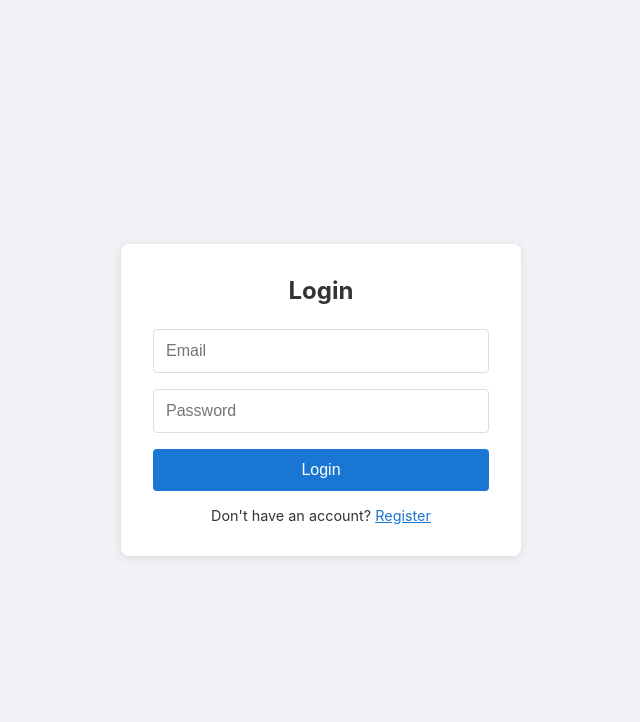
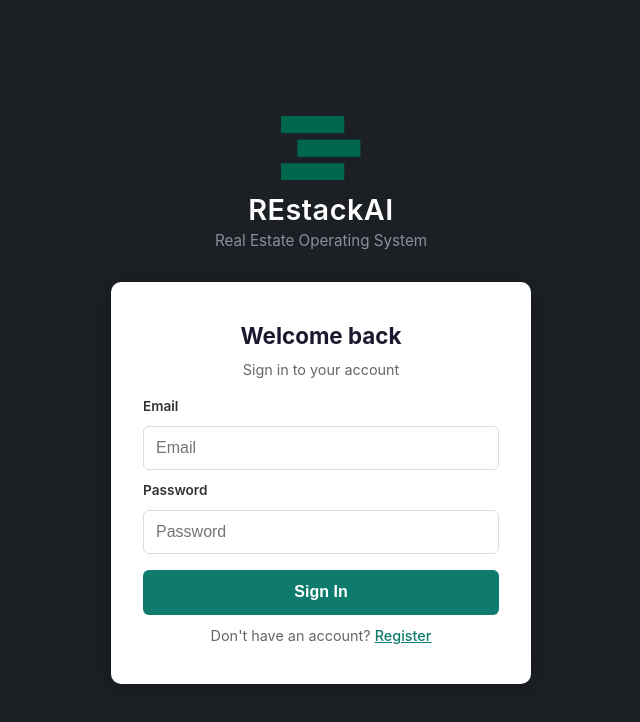
Before and after one commit to lakscode/org_fund, a React (Vite) app in the folder ui/: page /login in a window 1280 px wide. Shown: the top 722 px of the page, without its empty margins (319-959 px from the left). Built offline with nearby package versions, Linux system fonts and the light colour scheme.

Commit message:
login css

```diff
--- a/ui/src/App.css
+++ b/ui/src/App.css
@@ -13,30 +13,55 @@ body {
 /* Auth pages */
 .auth-page {
   display: flex;
+  flex-direction: column;
   justify-content: center;
   align-items: center;
   min-height: 100vh;
-  background: #f0f2f5;
+  background: #1c2025;
+  gap: 2rem;
+}
+
+.auth-branding {
+  text-align: center;
+  color: #fff;
+}
+.auth-branding h1 {
+  font-size: 1.8rem;
+  margin: 0.5rem 0 0.25rem;
+  font-weight: 600;
+  letter-spacing: 0.5px;
+}
+.auth-branding > p {
+  color: #8a8fa0;
+  font-size: 0.95rem;
+  margin: 0;
+}
+.auth-logo-img {
+  width: 80px;
+  height: auto;
 }
 
 .auth-form {
   background: #fff;
-  padding: 2rem;
-  border-radius: 8px;
-  box-shadow: 0 2px 10px rgba(0, 0, 0, 0.1);
+  padding: 2.5rem 2rem;
+  border-radius: 10px;
+  box-shadow: 0 4px 24px rgba(0, 0, 0, 0.3);
   width: 100%;
-  max-width: 400px;
+  max-width: 420px;
   display: flex;
   flex-direction: column;
-  gap: 1rem;
+  gap: 0.75rem;
 }
 
-.auth-form h2 { text-align: center; margin-bottom: 0.5rem; }
-.auth-form input { padding: 0.75rem; border: 1px solid #ddd; border-radius: 4px; font-size: 1rem; }
-.auth-form button { padding: 0.75rem; background: #1976d2; color: #fff; border: none; border-radius: 4px; font-size: 1rem; cursor: pointer; }
-.auth-form button:hover { background: #1565c0; }
-.auth-form p { text-align: center; font-size: 0.9rem; }
-.auth-form a { color: #1976d2; }
+.auth-form h2 { text-align: center; margin-bottom: 0; font-size: 1.4rem; color: #1a1a2e; }
+.auth-subtitle { text-align: center; color: #6b7280; font-size: 0.9rem; margin: 0 0 0.5rem; }
+.auth-form label { font-size: 0.85rem; font-weight: 600; color: #333; }
+.auth-form input { padding: 0.75rem; border: 1px solid #ddd; border-radius: 6px; font-size: 1rem; transition: border-color 0.2s; }
+.auth-form input:focus { outline: none; border-color: #0f7b6c; box-shadow: 0 0 0 2px rgba(15, 123, 108, 0.2); }
+.auth-form button { padding: 0.85rem; background: #0f7b6c; color: #fff; border: none; border-radius: 6px; font-size: 1rem; cursor: pointer; font-weight: 600; margin-top: 0.25rem; }
+.auth-form button:hover { background: #0a6359; }
+.auth-form p { text-align: center; font-size: 0.9rem; color: #666; }
+.auth-form a { color: #0f7b6c; font-weight: 500; }
 .error { color: #d32f2f; text-align: center; font-size: 0.9rem; }
 
 /* ===== Layout ===== */
@@ -54,7 +79,7 @@ body {
 /* ===== Dark Sidebar ===== */
 .sidebar {
   width: 220px;
-  background: #1a1a2e;
+  background: hsl(210 12% 13%);
   color: #fff;
   display: flex;
   flex-direction: column;
--- a/ui/src/pages/Login.tsx
+++ b/ui/src/pages/Login.tsx
@@ -22,10 +22,18 @@ export default function Login() {
 
   return (
     <div className="auth-page">
+      <div className="auth-branding">
+        <img src="/images/logo.png" alt="REstackAI" className="auth-logo-img" />
+        <h1>REstackAI</h1>
+        <p>Real Estate Operating System</p>
+      </div>
       <form onSubmit={handleSubmit} className="auth-form">
-        <h2>Login</h2>
+        <h2>Welcome back</h2>
+        <p className="auth-subtitle">Sign in to your account</p>
         {error && <p className="error">{error}</p>}
+        <label>Email</label>
         <input type="email" placeholder="Email" value={email} onChange={(e) => setEmail(e.target.value)} required />
+        <label>Password</label>
         <input
           type="password"
           placeholder="Password"
@@ -33,7 +41,7 @@ export default function Login() {
           onChange={(e) => setPassword(e.target.value)}
           required
         />
-        <button type="submit">Login</button>
+        <button type="submit">Sign In</button>
         <p>
           Don't have an account? <Link to="/register">Register</Link>
         </p>
--- a/ui/src/pages/Register.tsx
+++ b/ui/src/pages/Register.tsx
@@ -23,6 +23,11 @@ export default function Register() {
 
   return (
     <div className="auth-page">
+      <div className="auth-branding">
+        <img src="/images/logo.png" alt="REstackAI" className="auth-logo-img" />
+        <h1>REstackAI</h1>
+        <p>Real Estate Operating System</p>
+      </div>
       <form onSubmit={handleSubmit} className="auth-form">
         <h2>Register</h2>
         {error && <p className="error">{error}</p>}
```
